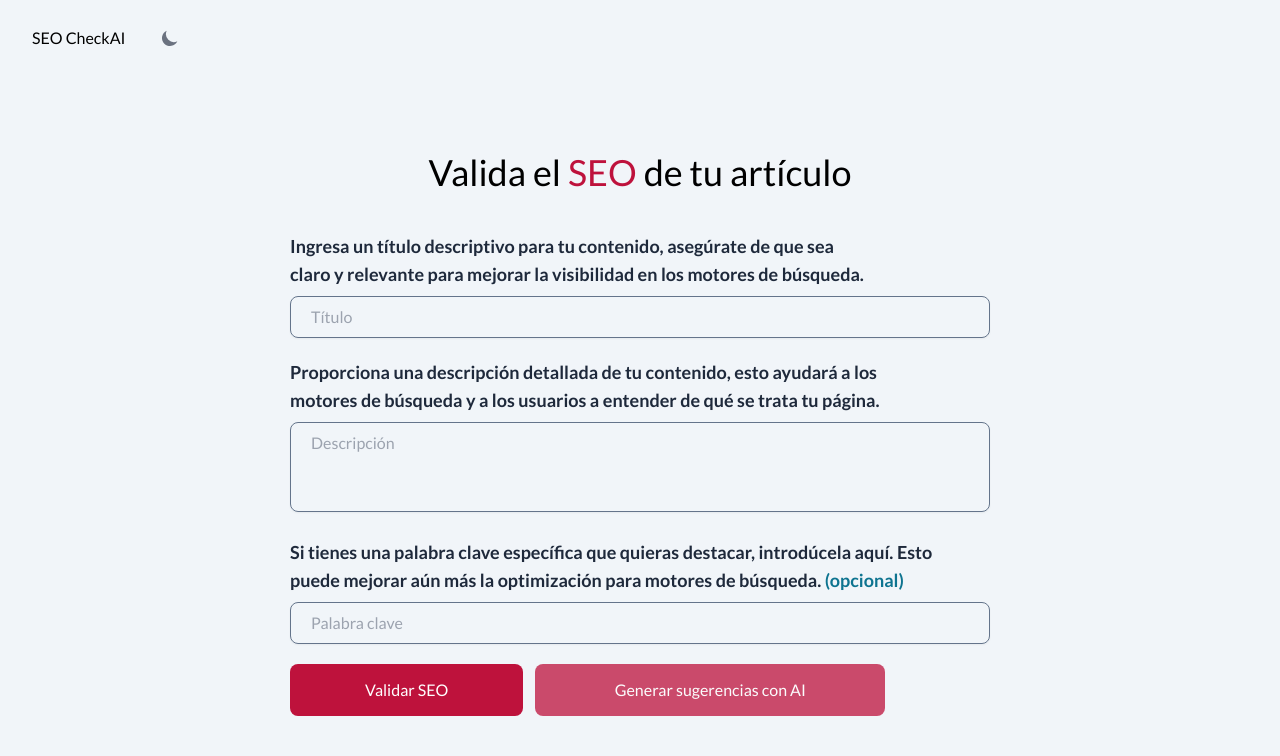
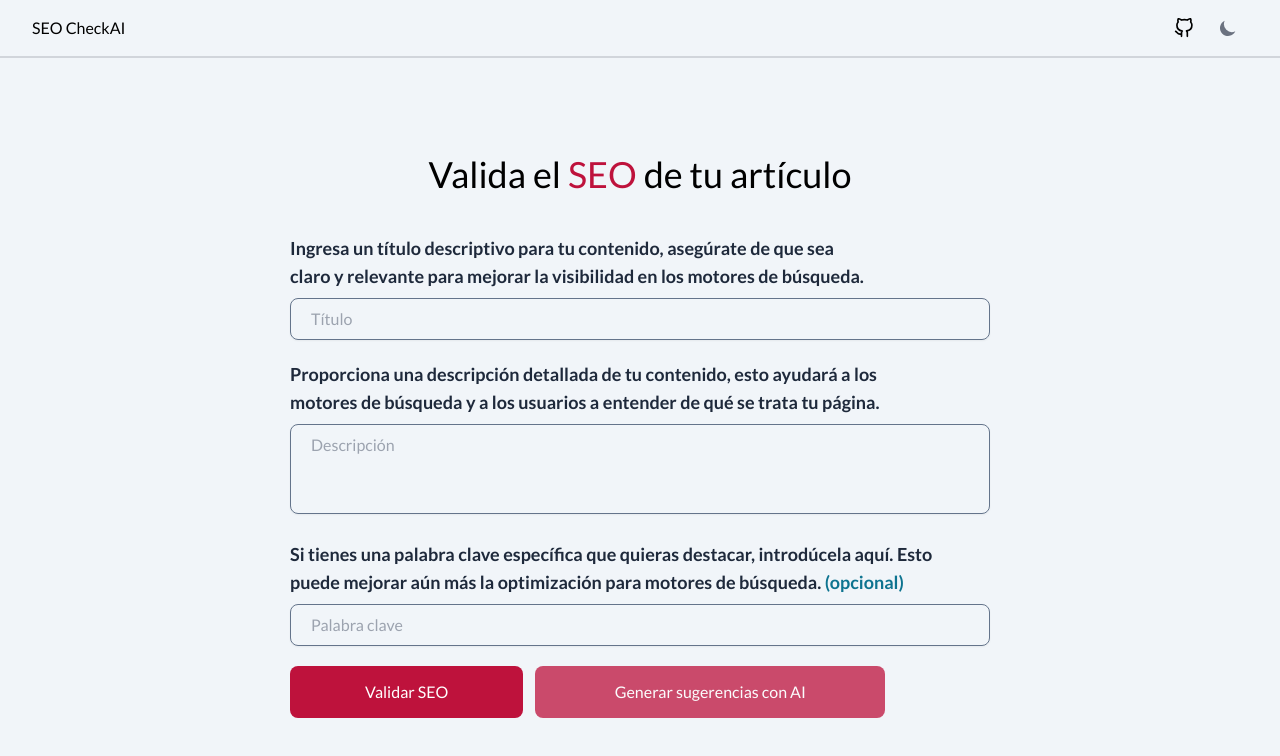
Before and after one commit to johnsi15/seocheck-ai, a Next.js app: page /validar-seo in a window 1280 px wide. Shown: the top 756 px of the page. Built offline with nearby package versions, Linux system fonts and the light colour scheme.

Commit message:
Add icons in header

```diff
--- a/src/components/Header.tsx
+++ b/src/components/Header.tsx
@@ -1,30 +1,31 @@
+import { IconGitHub } from './Icons'
 import { ThemeSwitcher } from './ThemeSwitcher'
 
 export function Header() {
   return (
-    <header className='h-max'>
-      <nav className='items-center pt-5 px-4 mx-auto max-w-screen-xl sm:px-8 md:flex md:space-x-6 h-14'>
+    <header className='h-max border-b-2 border-gray-300 dark:border-gray-800'>
+      <nav className='items-center justify-between px-4 mx-auto max-w-screen-xl sm:px-8 md:flex md:space-x-6 h-14'>
         <div className='flex justify-between'>
-          <a href='/'>SEO CheckAI</a>
+          <a className='no-underline' href='/'>
+            SEO CheckAI
+          </a>
         </div>
-        {/* <ul className={`flex-1 justify-between mt-12 md:flex md:mt-0`}>
-            <li className='order-2 pb-5 md:pb-0'>
-              <a
-                href='javascript:void(0)'
-                className='py-3 px-6 rounded-md shadow-md text-white text-center bg-indigo-500 focus:shadow-none block md:inline'
-              >
-                Sign In
-              </a>
-            </li>
-            <div className='order-1 flex-1 justify-center items-center space-y-5 md:flex md:space-x-6 md:space-y-0'>
-              {navigation.map((item, idx) => (
-                <li className='text-gray-500 hover:text-indigo-600' key={idx}>
-                  <a href={item.path}>{item.title}</a>
-                </li>
-              ))}
-            </div>
-          </ul> */}
-        <ThemeSwitcher />
+        <ul className={`flex-1  mt-12 md:flex md:mt-0 items-center justify-end gap-1`}>
+          <li className='pb-5 md:pb-0 hover:opacity-75 w-10 h-10 flex justify-center items-center focus:outline-none focus:ring-2 focus:ring-gray-200 dark:focus:ring-gray-700 rounded-lg'>
+            <a
+              className='p-2'
+              href='https://github.com/johnsi15'
+              aria-label='GitHub Link'
+              target='_blank'
+              rel='noopener noreferrer'
+            >
+              <IconGitHub />
+            </a>
+          </li>
+          <li className='pb-5 md:pb-0 w-10 h-10'>
+            <ThemeSwitcher />
+          </li>
+        </ul>
       </nav>
     </header>
   )
--- a/src/components/Icons.tsx
+++ b/src/components/Icons.tsx
@@ -89,3 +89,24 @@ export function IconError() {
     </svg>
   )
 }
+
+export function IconGitHub({ height = 20, width = 20 }: { height?: number; width?: number }) {
+  return (
+    <svg
+      xmlns='http://www.w3.org/2000/svg'
+      role='img'
+      viewBox='0 0 24 24'
+      fill='none'
+      stroke='currentColor'
+      strokeWidth='2'
+      strokeLinecap='round'
+      strokeLinejoin='round'
+      className='feather feather-github'
+      height={height}
+      width={width}
+    >
+      <title>GitHub</title>
+      <path d='M9 19c-5 1.5-5-2.5-7-3m14 6v-3.87a3.37 3.37 0 0 0-.94-2.61c3.14-.35 6.44-1.54 6.44-7A5.44 5.44 0 0 0 20 4.77 5.07 5.07 0 0 0 19.91 1S18.73.65 16 2.48a13.38 13.38 0 0 0-7 0C6.27.65 5.09 1 5.09 1A5.07 5.07 0 0 0 5 4.77a5.44 5.44 0 0 0-1.5 3.78c0 5.42 3.3 6.61 6.44 7A3.37 3.37 0 0 0 9 18.13V22'></path>
+    </svg>
+  )
+}
```
Also changed, not shown: 1 other file (tests, documents, lock files or other folders).
